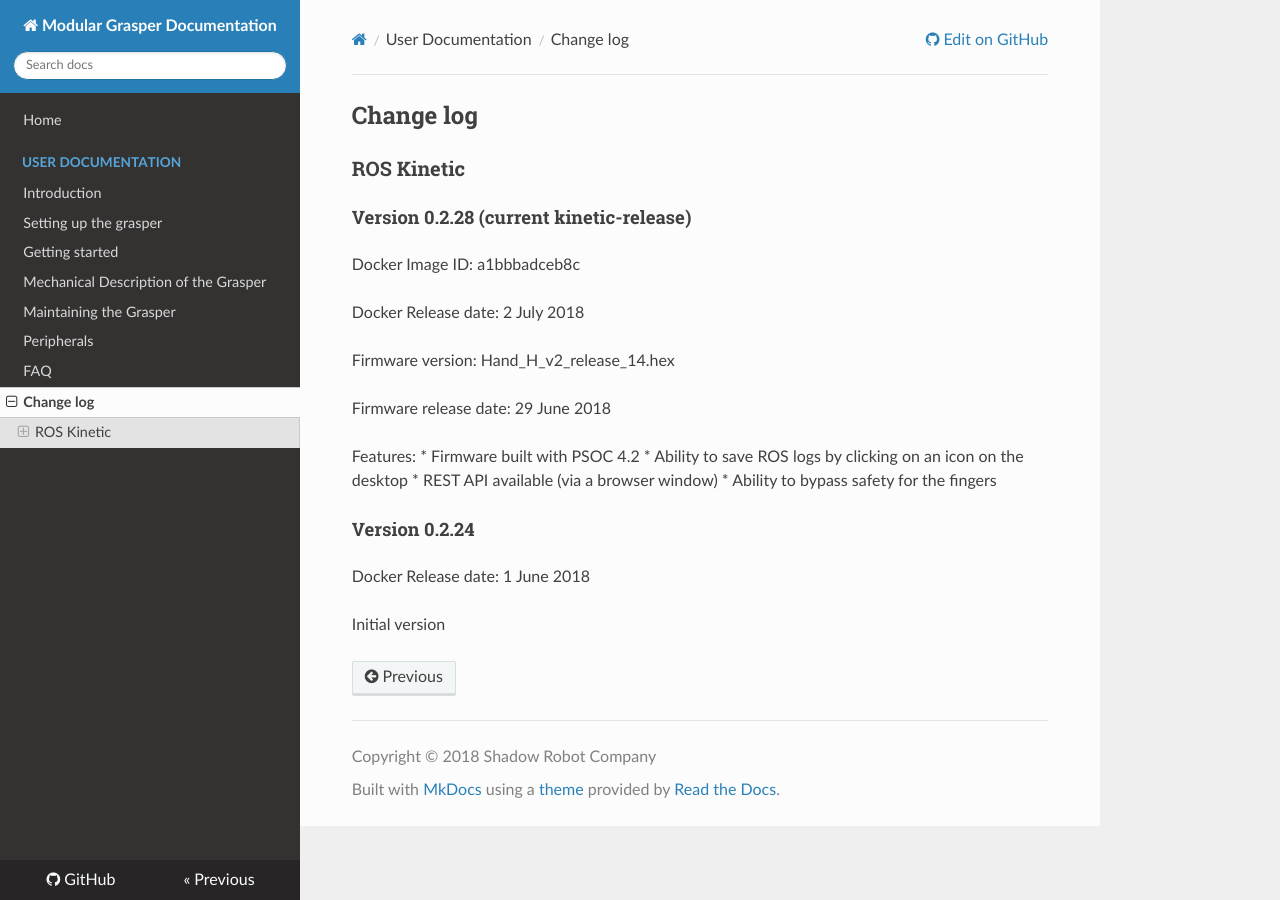
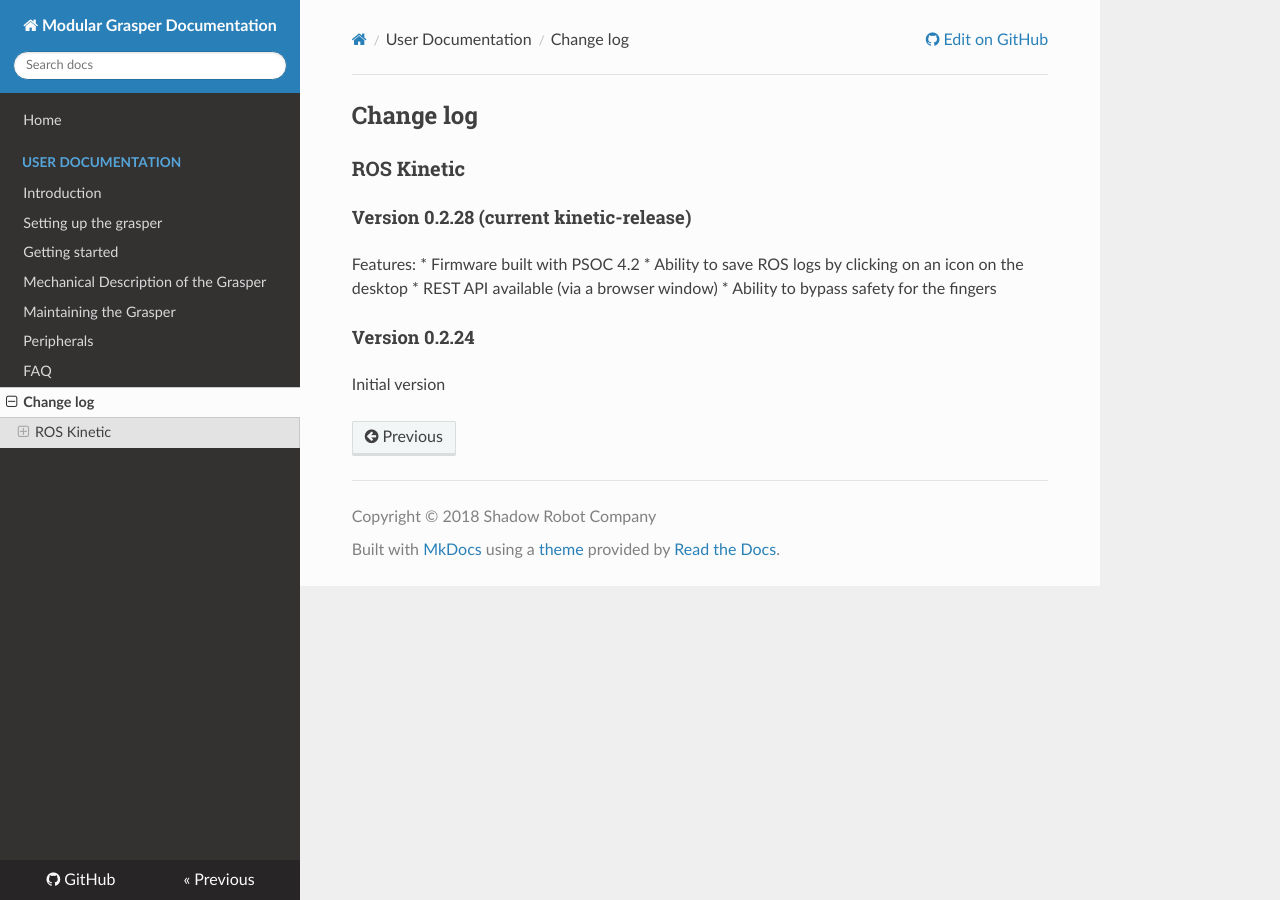
Before and after one commit to shadow-robot/fh_documentation, an MkDocs documentation site: the page built from docs/user_guide/9_changelog.md, in a window 1280 px wide. Built offline with MkDocs 1.6.1, drawn with Linux system fonts in a browser that asks for light colours; nearby versions of some CDN libraries; old or Windows-style settings are respelled for this version of MkDocs.

Commit message:
Update 9_changelog.md

```diff
--- a/docs/user_guide/9_changelog.md
+++ b/docs/user_guide/9_changelog.md
@@ -3,14 +3,6 @@
 ### ROS Kinetic
 
 #### Version 0.2.28 (current kinetic-release)
-
-Docker Image ID: a1bbbadceb8c
-
-Docker Release date: 2 July 2018
-
-Firmware version: Hand_H_v2_release_14.hex
-
-Firmware release date: 29 June 2018
 
 Features:
 * Firmware built with PSOC 4.2
@@ -20,6 +12,4 @@ Features:
 
 #### Version 0.2.24
 
-Docker Release date: 1 June 2018
-
 Initial version
```
